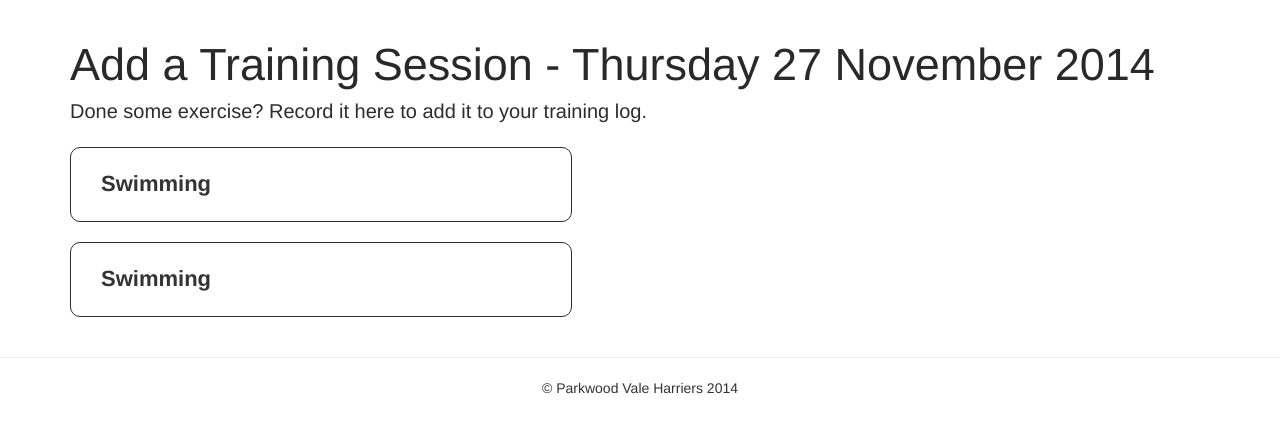
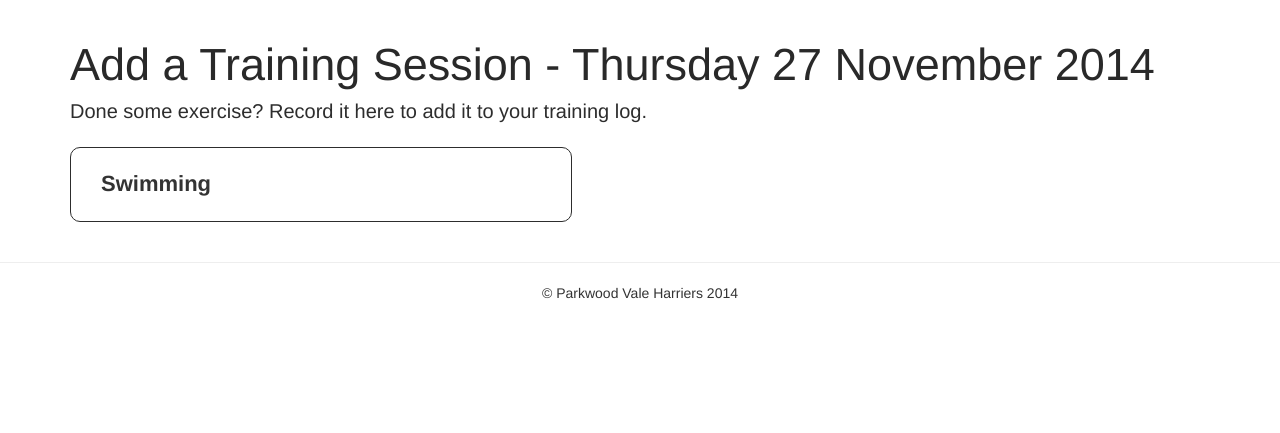
Before and after one commit to deerob4/parkwood-vale-harriers, a Flask app: page /training/add in a window 1280 px wide. Shown: the part 52-485 px from the top of the page. Run offline with Flask 2, Linux system fonts and the light colour scheme; some libraries are stand-ins or nearby versions.

Commit message:
Presumably done quite a lot.

```diff
--- a/app/static/css/main.css
+++ b/app/static/css/main.css
@@ -20,7 +20,7 @@
 -----------------------------------------*/
 .input_membership_charity {
     position: absolute;
-    margin-left: -305px !important;
+    margin-left: -323px !important;
 }
 
 /* General typography styles
@@ -125,5 +125,5 @@ input:focus, select:focus, textarea:focus {
     margin-top: 15px;
 }
 .activity-picker .btn {
-    margin-top: 20px;
+    margin: 20px 0 20px 0;
 }
--- a/app/static/js/main.js
+++ b/app/static/js/main.js
@@ -15,8 +15,8 @@ $(document).ready(function() {
                 $('.activity-picker ul').append("<li class='activity-block'> <span>Swimming <span class='glyphicon glyphicon-ok'></span></span> <br/> <form method='POST'> <div class='form-group'>{{form.style.label}}{{form.style(class='form-control activity-input')}}</div><div class='row'> <div class='col-md-6'> <div class='form-group'>{{form.start.label}}{{form.start(class='form-control activity-input')}}</div></div><div class='col-md-6'> <div class='form-group'>{{form.finish.label}}{{form.finish(class='form-control activity-input')}}</div></div></div><div class='form-group'>{{form.rating.label}}{{form.rating(class='form-control activity-input')}}</div><div class='form-group'>{{form.thoughts.label}}{{form.thoughts(class='form-control activity-input')}}</div>{{form.submit(class='btn btn-primary')}}</form></li>")
                 console.log('swimming!');
                 break;
+            case 'running':
                 console.log('running!');
-            case 'running':
                 break;
             case 'cycling':
                 console.log('cycling');
@@ -29,7 +29,7 @@ $(document).ready(function() {
     function expandActivity($activity) {
         //$activity.animate({ height: '520' }, { duration: 350, queue: false });
         $activity.transition({ height: '503px' });
-        $activity.find('.glyphicon').fadeIn('slow').delay(0.5)
+        $activity.find('.glyphicon').fadeIn('slow').delay(0.5);
         $activity.find('label, input, select, textarea').css('display', 'block').addClass('animated fadeIn')
     }
 
--- a/app/templates/training/add_training.html
+++ b/app/templates/training/add_training.html
@@ -7,40 +7,6 @@
     <h4>Done some exercise? Record it here to add it to your training log.</h4>
     <div class="activity-picker">
         <ul>
-            <li class="activity-block">
-                <span>Swimming <span class="glyphicon glyphicon-ok"></span></span>
-                <br/>
-
-                <form method="POST">
-                    <div class="form-group">
-                        {{ form.style.label }}
-                        {{ form.style(class='form-control activity-input') }}
-                    </div>
-                    <div class="row">
-                        <div class="col-md-6">
-                            <div class="form-group">
-                                {{ form.start.label }}
-                                {{ form.start(class='form-control activity-input') }}
-                            </div>
-                        </div>
-                        <div class="col-md-6">
-                            <div class="form-group">
-                                {{ form.finish.label }}
-                                {{ form.finish(class='form-control activity-input') }}
-                            </div>
-                        </div>
-                    </div>
-                    <div class="form-group">
-                        {{ form.rating.label }}
-                        {{ form.rating(class='form-control activity-input') }}
-                    </div>
-                    <div class="form-group">
-                        {{ form.thoughts.label }}
-                        {{ form.thoughts(class='form-control activity-input') }}
-                    </div>
-                    {{ form.submit(class='btn btn-primary activity-input') }}
-                </form>
-            </li>
             <li class="activity-block">
                 <span>Swimming <span class="glyphicon glyphicon-ok"></span></span>
                 <br/>
```
